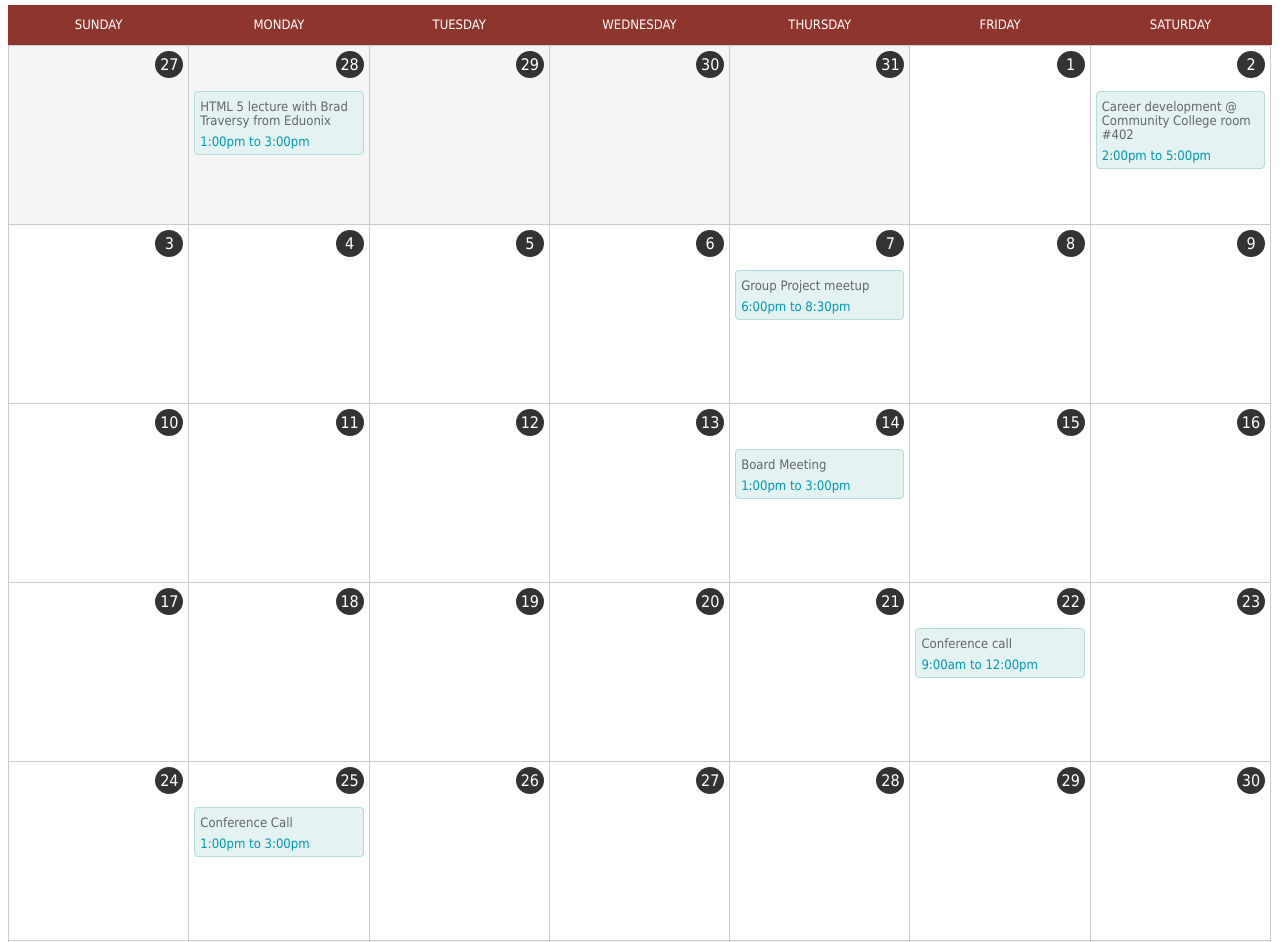
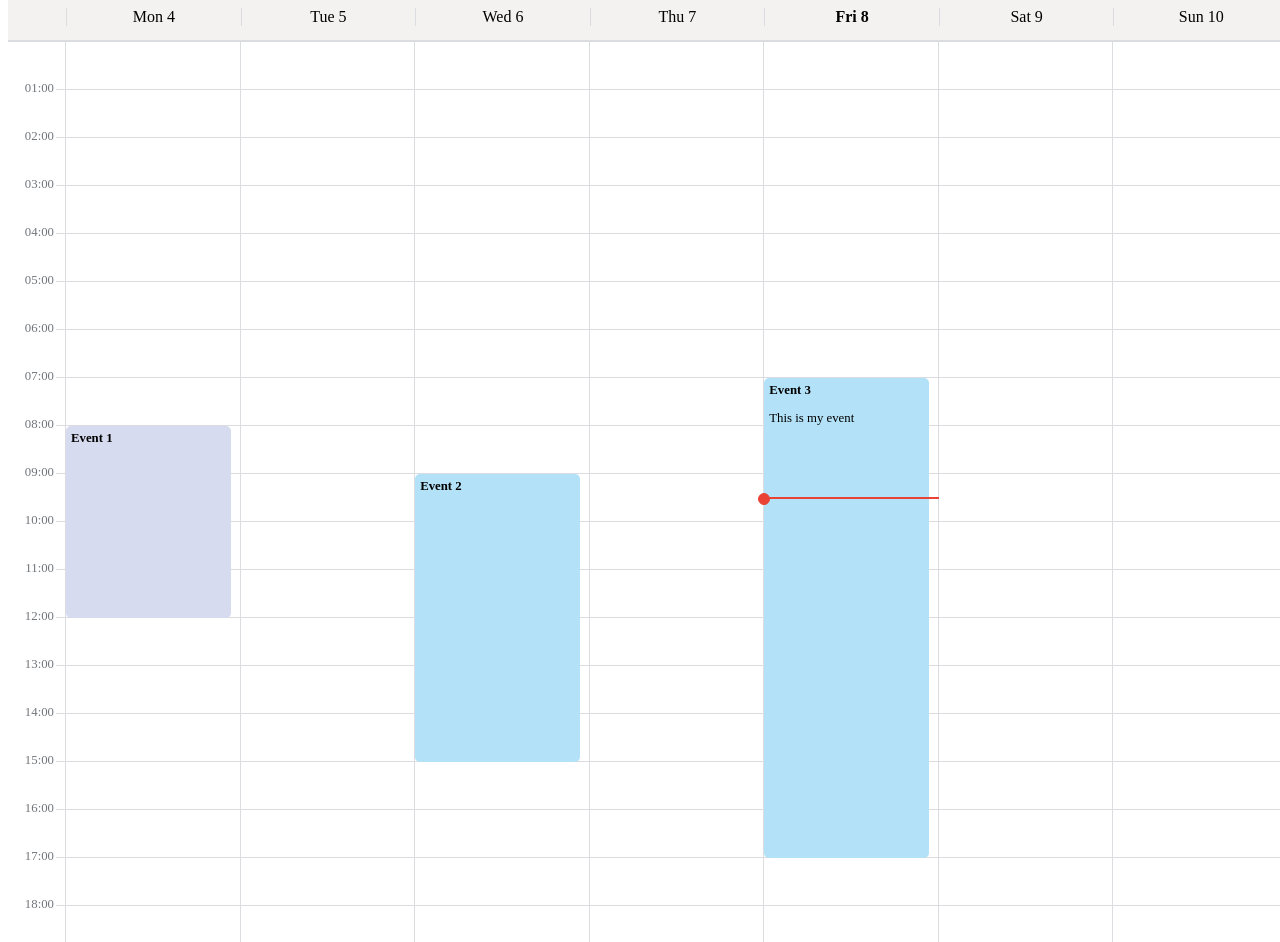
Before and after one commit to Ariel-David/Calendar_Client_Side, a website: page dist/templates/archive.html in a window 1280 px wide. Shown: the part 62-1004 px from the top of the page. After the commit the page ends 800 px from the top, so only its background shows below. Drawn offline with Linux system fonts and the light colour scheme.

Commit message:
fix calendar and open screen

```diff
--- a/dist/styles/calendar.css
+++ b/dist/styles/calendar.css
@@ -1,119 +1,143 @@
-body {
-	font-family: Tahoma;
-    background: white;
+* {
+	box-sizing: border-box;
   }
 
-header {
-	text-align: center;
+  body {
+	background: #fff;
   }
 
-#calendar {
+  .container {
 	width: 100%;
+	display: grid;
+	grid-template-rows: 3em 3em auto;
+	position: absolute;
+  }
+  .container:hover{
+	cursor: pointer;
   }
 
-#calendar a {
-	color: #8e352e;
-	text-decoration: none;
+  .title {
+	background: #217346;
+	text-align: center;
+	display: grid;
+	place-content: center;
+	color: #fff;
+	position: sticky;
+	top: 0;
+	z-index: 10;
   }
 
-#calendar ul {
-	list-style: none;
-	padding: 0;
-	margin: 0;
-	width: 100%;
+  .days {
+	background: #f3f2f1;
+	display: grid;
+	place-content: center;
+	text-align: center;
+	grid-template-columns: 3em 10px repeat(7, 1fr);
+	position: sticky;
+	top: 3em;
+	z-index: 10;
+	border-bottom: 2px solid #dadce0;
   }
 
-#calendar li {
-	display: block;
-	float: left;
-	width:14.342%;
-	padding: 5px;
-	box-sizing:border-box;
-	border: 1px solid #ccc;
-	margin-right: -1px;
-	margin-bottom: -1px;
+  .day {
+	border-left: 1px solid #dadce0;
   }
 
-#calendar ul.weekdays {
-	height: 40px;
-	background: #8e352e;
+  .content {
+	display: grid;
+	grid-template-columns: 3em 10px repeat(7, 1fr);
+	grid-template-rows: repeat(24, 3em);
   }
 
-#calendar ul.weekdays li {
-	text-align: center;
-	text-transform: uppercase;
-	line-height: 20px;
-	border: none !important;
-	padding: 10px 6px;
-	color: #fff;
-	font-size: 13px;
+  .time {
+	grid-column: 1;
+	text-align: right;
+	align-self: end;
+	font-size: 80%;
+	position: relative;
+	bottom: -1ex;
+	color: #70757a;
+	padding-right: 2px;
   }
 
-#calendar .days li {
-	height: 180px;
+  .col {
+	border-right: 1px solid #dadce0;
+	grid-row: 1/span 24;
+	grid-column: span 1;
   }
 
-#calendar .days li:hover {
-	background: #d3d3d3;
+  .filler-col {
+	grid-row: 1/-1;
+	grid-column: 2;
+	border-right: 1px solid #dadce0;
   }
 
-#calendar .date {
-	text-align: center;
-	margin-bottom: 5px;
-	padding: 4px;
-	background: #333;
-	color: #fff;
-	width: 20px;
-	border-radius: 50%;
-	float: right;
+  .row {
+	grid-column: 2/-1;
+	border-bottom: 1px solid #dadce0;
   }
 
-#calendar .event {
-	clear: both;
-	display: block;
-	font-size: 13px;
-	border-radius: 4px;
+  .event {
+	border-radius: 5px;
 	padding: 5px;
-	margin-top: 40px;
-	margin-bottom: 5px;
-	line-height: 14px;
-	background: #e4f2f2;
-	border: 1px solid #b5dbdc;
-	color: #009aaf;
-	text-decoration: none;
+	margin-right: 10px;
+	font-weight: bold;
+	font-size: 80%;
   }
 
-#calendar .event-desc {
-	color: #666;
-	margin: 3px 0 7px 0;
-	text-decoration: none;
+  .calendar1 {
+	background-color: #d7dbef;
+	border-color: #bcc3e5;
   }
 
-#calendar .other-month {
-	background: #f5f5f5;
-	color: #666;
+  .calendar2 {
+	background-color: #b3e1f7;
+	border-color: #81cdf2;
   }
 
-/* ============================
-				Mobile Responsiveness
-   ============================*/
-
-
-@media(max-width: 768px) {
-
-	#calendar .weekdays, #calendar .other-month {
-		display: none;
+  .event1 {
+	grid-column: 3;
+	grid-row: 9/span 4;
   }
 
-	#calendar li {
-		height: auto !important;
-		border: 1px solid #ededed;
-		width: 100%;
-		padding: 10px;
-		margin-bottom: -1px;
+  .event2 {
+	grid-column: 5;
+	grid-row: 10/span 6;
   }
 
-	#calendar .date {
-		float: none;
+  .event3 {
+	grid-column: 7;
+	grid-row: 8/span 10;
   }
+
+  .event4 {
+	grid-column: 8;
+	grid-row: 21/span 2;
   }
+
+  #event-text{
+	font-weight: 100;
+  }
+
+  .current-time {
+	grid-column: 7;
+	grid-row: 10;
+	border-top: 2px solid #ea4335;
+	position: relative;
+	top: calc(50% - 1px);
+  }
+
+  .circle {
+	width: 12px;
+	height: 12px;
+	border: 1px solid #ea4335;
+	border-radius: 50%;
+	background: #ea4335;
+	position: relative;
+	top: -6px;
+	left: -6px;
+  }
+
+  .current {
+	font-weight: bold;
+  }
--- a/dist/styles/registerAndLogin.css
+++ b/dist/styles/registerAndLogin.css
@@ -90,22 +90,18 @@ body{
 	align-items: center;
 	min-height: 100vh;
 	font: small-caps bold, sans-serif;
-	background: linear-gradient(to bottom, #ffffff, #e9d5ce, #dab6a5);
+	/* background: linear-gradient(to bottom, #31405a, #373842, #383a3f); */
 }
 .main{
 	margin: auto;
   	margin-bottom: 100px;
   	margin-right: 40px;
   	margin-left: 23%;
-	width: 650px;
-	height: 600px;
+	width: 660px;
+	height:550px;
 	background: url("https://doc-08-2c-docs.googleusercontent.com/docs/securesc/68c90smiglihng9534mvqmq1946dmis5/fo0picsp1nhiucmc0l25s29respgpr4j/1631524275000/03522360960922298374/03522360960922298374/1Sx0jhdpEpnNIydS4rnN4kHSJtU1EyWka?e=view&authuser=0&nonce=gcrocepgbb17m&user=03522360960922298374&hash=tfhgbs86ka6divo3llbvp93mg4csvb38") no-repeat center/ cover;	overflow: hidden;
-	border-radius: 100px;
-	box-shadow: 5px 20px 50px rgb(99, 39, 1);
-}
-#login-form{
-	margin-top:33px;
-	;
+	/* border-radius: 100px; */
+	box-shadow: 5px 20px 50px rgb(55, 69, 62);
 }
 #chk{
 	display: none;
@@ -117,32 +113,32 @@ body{
 	height: 100%;
 }
 #lab{
-	color: rgb(70, 51, 26);
-	font-size: 2.5em;
+	color: rgb(1, 14, 32);
+	font-size: 2.1em;
 	justify-content: center;
 	display: flex;
-	margin: 15px 0px 0px auto;
+	margin: 30px 0px 0px auto;
 	font-weight: bolder;
 	cursor: pointer;
-	transition: .5s ease-in-out;
+	transition: .9s ease-in-out;
 }
 #lab-welcome{
-	color: rgb(70, 51, 26);
+	color: rgb(29, 16, 73);
 	font-size: 2.5em;
 	justify-content: center;
 	display: flex;
 	margin: 60px 0px 0px auto;
-	font-weight: bolder;
+	/* font-weight: bolder; */
 	cursor: pointer;
-	transition: .5s ease-in-out;
+	transition: .9s ease-in-out;
 }
 #register-email{
 	width: 70%;
 	height: 50px;
-	background: #b0e2f0;
+	background: #e9ecef;
 	justify-content: center;
 	display: flex;
-	margin: 50px auto auto auto;
+	margin: 30px auto auto auto;
 	border: none;
 	outline: none;
 	border-radius: 5px;
@@ -150,10 +146,10 @@ body{
 #register-password{
 	width: 70%;
 	height: 50px;
-	background: #b0e2f0;
+	background: #e9ecef;
 	justify-content: center;
 	display: flex;
-	margin: 50px auto auto auto;
+	margin: 30px auto auto auto;
 	border: none;
 	outline: none;
 	border-radius: 5px;
@@ -185,7 +181,8 @@ button{
 	width: 70%;
 	height: 40px;
 	margin: auto;
-	margin-top: 50px;
+	margin-top: 30px;
+	margin-bottom: 20px;
 	justify-content: center;
 	display: block;
 	font-size: 1em;
@@ -199,27 +196,27 @@ button{
 
 .login{
 	height: 600px;
-	background: #f8feff;
-	border-radius: 60% / 15%;
-	transform: translateY(-180px);
+	background: #9cc7c7;
+	border-radius: 60% / 20%;
+	transform: translateY(-155px);
 	transition: .8s ease-in-out;
 }
 .signup button{
-	background: #6a1f08;
+	background: #275756;
 	color: rgb(255, 255, 255);
 }
 .signup button:hover{
-	background: #db8166;
+	background: #2f9b99;
 }
 .login button{
-	background: #6a1f08;
+	background:#195251;
 	color: #fff;
 }
 .login button:hover{
-	background: #db8166;
+	background: #2f9b99;
 }
 .login label{
-	color: #3491ab;
+	color: #ffffff;
 	transform: scale(.8);
 }
 
@@ -230,7 +227,7 @@ button{
 	transform: scale(1);
 }
 #chk:checked ~ .signup label{
-	transform: scale(.4);
+	transform: scale(.7);
 }
 .regMessage{
 	position:absolute; left:50px;
--- a/dist/templates/archive.html
+++ b/dist/templates/archive.html
@@ -1,226 +1,80 @@
 <link rel="stylesheet" type="text/css" href="../styles/calendar.css" />
 
-<div id="calendar-wrap">
-  <header>
-    <h1>December 2017</h1>
-  </header>
-  <div id="calendar">
-    <ul class="weekdays">
-      <li>Sunday</li>
-      <li>Monday</li>
-      <li>Tuesday</li>
-      <li>Wednesday</li>
-      <li>Thursday</li>
-      <li>Friday</li>
-      <li>Saturday</li>
-    </ul>
-
-    <!-- Days from previous month -->
-
-    <ul class="days">
-      <li class="day other-month">
-        <div class="date">27</div>
-      </li>
-      <li class="day other-month">
-        <div class="date">28</div>
-        <div class="event">
-          <div class="event-desc">
-            HTML 5 lecture with Brad Traversy from Eduonix
-          </div>
-          <div class="event-time">
-            1:00pm to 3:00pm
-          </div>
-        </div>
-      </li>
-      <li class="day other-month">
-        <div class="date">29</div>
-      </li>
-      <li class="day other-month">
-        <div class="date">30</div>
-      </li>
-      <li class="day other-month">
-        <div class="date">31</div>
-      </li>
-
-      <!-- Days in current month -->
-
-      <li class="day">
-        <div class="date">1</div>
-      </li>
-      <li class="day">
-        <div class="date">2</div>
-        <div class="event">
-          <div class="event-desc">
-            Career development @ Community College room #402
-          </div>
-          <div class="event-time">
-            2:00pm to 5:00pm
-          </div>
-        </div>
-      </li>
-    </ul>
-
-    <!-- Row #2 -->
-
-    <ul class="days">
-      <li class="day">
-        <div class="date">3</div>
-      </li>
-      <li class="day">
-        <div class="date">4</div>
-      </li>
-      <li class="day">
-        <div class="date">5</div>
-      </li>
-      <li class="day">
-        <div class="date">6</div>
-      </li>
-      <li class="day">
-        <div class="date">7</div>
-        <div class="event">
-          <div class="event-desc">
-            Group Project meetup
-          </div>
-          <div class="event-time">
-            6:00pm to 8:30pm
-          </div>
-        </div>
-      </li>
-      <li class="day">
-        <div class="date">8</div>
-      </li>
-      <li class="day">
-        <div class="date">9</div>
-      </li>
-    </ul>
-
-    <!-- Row #3 -->
-
-    <ul class="days">
-      <li class="day">
-        <div class="date">10</div>
-      </li>
-      <li class="day">
-        <div class="date">11</div>
-      </li>
-      <li class="day">
-        <div class="date">12</div>
-      </li>
-      <li class="day">
-        <div class="date">13</div>
-      </li>
-      <li class="day">
-        <div class="date">14</div>
-        <div class="event">
-          <div class="event-desc">
-            Board Meeting
-          </div>
-          <div class="event-time">
-            1:00pm to 3:00pm
-          </div>
-        </div>
-      </li>
-      <li class="day">
-        <div class="date">15</div>
-      </li>
-      <li class="day">
-        <div class="date">16</div>
-      </li>
-    </ul>
-
-    <!-- Row #4 -->
-
-    <ul class="days">
-      <li class="day">
-        <div class="date">17</div>
-      </li>
-      <li class="day">
-        <div class="date">18</div>
-      </li>
-      <li class="day">
-        <div class="date">19</div>
-      </li>
-      <li class="day">
-        <div class="date">20</div>
-      </li>
-      <li class="day">
-        <div class="date">21</div>
-      </li>
-      <li class="day">
-        <div class="date">22</div>
-        <div class="event">
-          <div class="event-desc">
-            Conference call
-          </div>
-          <div class="event-time">
-            9:00am to 12:00pm
-          </div>
-        </div>
-      </li>
-      <li class="day">
-        <div class="date">23</div>
-      </li>
-    </ul>
-
-    <!-- Row #5 -->
-
-    <ul class="days">
-      <li class="day">
-        <div class="date">24</div>
-      </li>
-      <li class="day">
-        <div class="date">25</div>
-        <div class="event">
-          <div class="event-desc">
-            Conference Call
-          </div>
-          <div class="event-time">
-            1:00pm to 3:00pm
-          </div>
-        </div>
-      </li>
-      <li class="day">
-        <div class="date">26</div>
-      </li>
-      <li class="day">
-        <div class="date">27</div>
-      </li>
-      <li class="day">
-        <div class="date">28</div>
-      </li>
-      <li class="day">
-        <div class="date">29</div>
-      </li>
-      <li class="day">
-        <div class="date">30</div>
-      </li>
-    </ul>
-
-    <!-- Row #6 -->
-
-    <ul class="days">
-      <li class="day">
-        <div class="date">31</div>
-      </li>
-      <li class="day other-month">
-        <div class="date">1</div> <!-- Next Month -->
-      </li>
-      <li class="day other-month">
-        <div class="date">2</div>
-      </li>
-      <li class="day other-month">
-        <div class="date">3</div>
-      </li>
-      <li class="day other-month">
-        <div class="date">4</div>
-      </li>
-      <li class="day other-month">
-        <div class="date">5</div>
-      </li>
-      <li class="day other-month">
-        <div class="date">6</div>
-      </li>
-    </ul>
-
-  </div><!-- /. calendar -->
-</div><!-- /. wrap -->
+<div class="container">
+  <div class="title">February 2019 Week 6</div>
+  <div class="days">
+    <div class="filler"></div>
+    <div class="filler"></div>
+    <div class="day">Mon 4</div>
+    <div class="day">Tue 5</div>
+    <div class="day">Wed 6</div>
+    <div class="day">Thu 7</div>
+    <div class="day current">Fri 8</div>
+    <div class="day">Sat 9</div>
+    <div class="day">Sun 10</div>
+  </div>
+  <div class="content">
+    <div class="time" style="grid-row:1">01:00</div>
+    <div class="time" style="grid-row:2">02:00</div>
+    <div class="time" style="grid-row:3">03:00</div>
+    <div class="time" style="grid-row:4">04:00</div>
+    <div class="time" style="grid-row:5">05:00</div>
+    <div class="time" style="grid-row:6">06:00</div>
+    <div class="time" style="grid-row:7">07:00</div>
+    <div class="time" style="grid-row:8">08:00</div>
+    <div class="time" style="grid-row:9">09:00</div>
+    <div class="time" style="grid-row:10">10:00</div>
+    <div class="time" style="grid-row:11">11:00</div>
+    <div class="time" style="grid-row:12">12:00</div>
+    <div class="time" style="grid-row:13">13:00</div>
+    <div class="time" style="grid-row:14">14:00</div>
+    <div class="time" style="grid-row:15">15:00</div>
+    <div class="time" style="grid-row:16">16:00</div>
+    <div class="time" style="grid-row:17">17:00</div>
+    <div class="time" style="grid-row:18">18:00</div>
+    <div class="time" style="grid-row:19">19:00</div>
+    <div class="time" style="grid-row:20">20:00</div>
+    <div class="time" style="grid-row:21">21:00</div>
+    <div class="time" style="grid-row:22">22:00</div>
+    <div class="time" style="grid-row:23">23:00</div>
+    <div class="filler-col"></div>
+    <div class="col" style="grid-column:3"></div>
+    <div class="col" style="grid-column:4"></div>
+    <div class="col" style="grid-column:5"></div>
+    <div class="col" style="grid-column:6"></div>
+    <div class="col" style="grid-column:7"></div>
+    <div class="col weekend" style="grid-column:8"></div>
+    <div class="col weekend" style="grid-column:9"></div>
+    <div class="row" style="grid-row:1"></div>
+    <div class="row" style="grid-row:2"></div>
+    <div class="row" style="grid-row:3"></div>
+    <div class="row" style="grid-row:4"></div>
+    <div class="row" style="grid-row:5"></div>
+    <div class="row" style="grid-row:6"></div>
+    <div class="row" style="grid-row:7"></div>
+    <div class="row" style="grid-row:8"></div>
+    <div class="row" style="grid-row:9"></div>
+    <div class="row" style="grid-row:10"></div>
+    <div class="row" style="grid-row:11"></div>
+    <div class="row" style="grid-row:12"></div>
+    <div class="row" style="grid-row:13"></div>
+    <div class="row" style="grid-row:14"></div>
+    <div class="row" style="grid-row:15"></div>
+    <div class="row" style="grid-row:16"></div>
+    <div class="row" style="grid-row:17"></div>
+    <div class="row" style="grid-row:18"></div>
+    <div class="row" style="grid-row:19"></div>
+    <div class="row" style="grid-row:20"></div>
+    <div class="row" style="grid-row:21"></div>
+    <div class="row" style="grid-row:22"></div>
+    <div class="row" style="grid-row:23"></div>
+    <div class="event event1 calendar1">Event 1</div>
+    <div class="event event2 calendar2">Event 2</div>
+    <div class="event event3 calendar2">Event 3<p id="event-text">This is my event</p>
+    </div>
+    <div class="event event4 calendar1">Event 4</div>
+    <div class="current-time">
+      <div class="circle"></div>
+    </div>
+  </div>
+</div>
```
Lines whose indentation alone changed are shown as unchanged.
